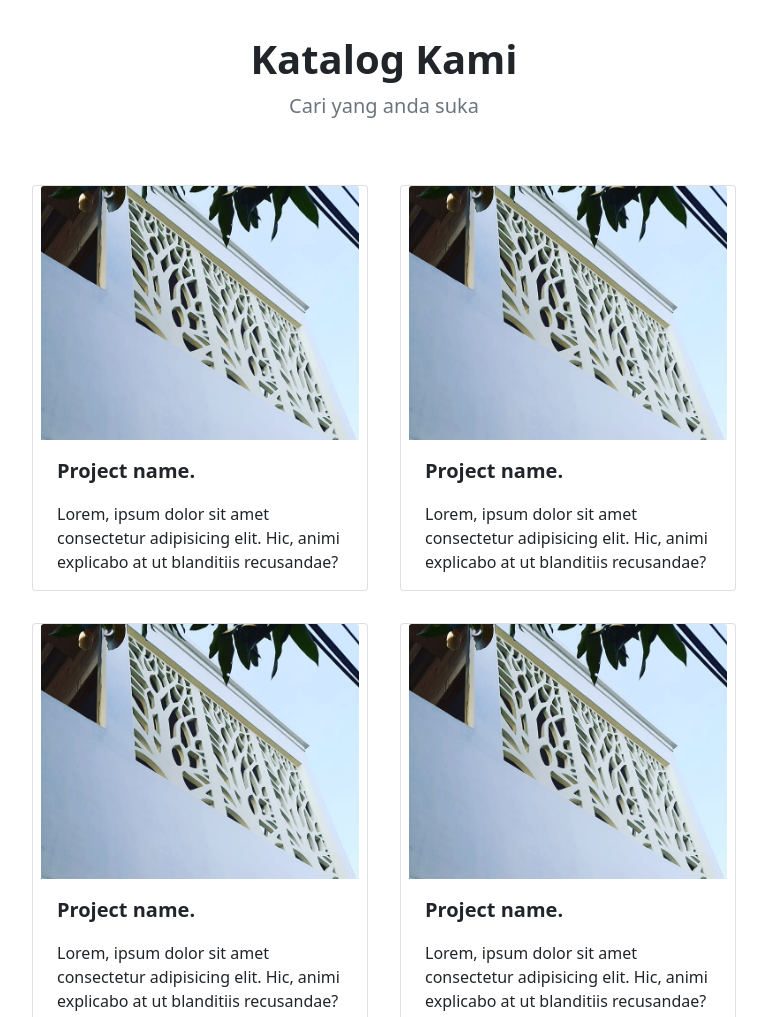
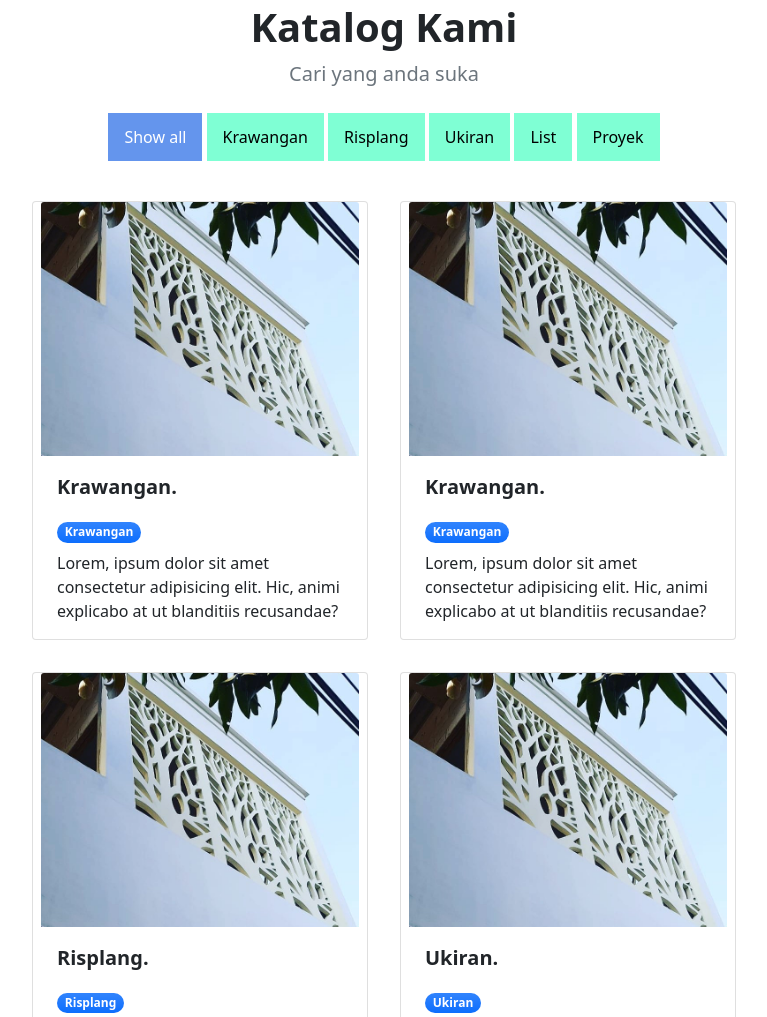
Before and after one commit to Aryaw1jaya/tigadaragypsum, a plain HTML site: page product.html in a window 1280 px wide. Shown: the part 117-1134 px from the top of the page, without its empty margins (256-1023 px from the left). Drawn offline with nearby package versions, Linux system fonts and the light colour scheme.

Commit message:
update all

```diff
--- /dev/null
+++ b/css/filter.css
@@ -0,0 +1,30 @@
+.filterDiv {
+    float: left;
+    display: none;
+  }
+
+  .show {
+    display: block;
+  }
+
+  .container {
+    overflow: hidden;
+  }
+
+  /* Style the buttons */
+  .btnn {
+    border: none;
+    outline: none;
+    padding: 12px 16px;
+    background-color: aquamarine;
+    cursor: pointer;
+  }
+
+  .btnn:hover {
+    background-color: cornflowerblue;
+  }
+
+  .btnn.active {
+    background-color: cornflowerblue;
+    color: white;
+  }
--- a/js/scripts.js
+++ b/js/scripts.js
@@ -5,3 +5,46 @@
 */
 // This file is intentionally blank
 // Use this file to add JavaScript to your project
+
+filterSelection("all")
+function filterSelection(c) {
+  var x, i;
+  x = document.getElementsByClassName("filterDiv");
+  if (c == "all") c = "";
+  for (i = 0; i < x.length; i++) {
+    w3RemoveClass(x[i], "show");
+    if (x[i].className.indexOf(c) > -1) w3AddClass(x[i], "show");
+  }
+}
+
+function w3AddClass(element, name) {
+  var i, arr1, arr2;
+  arr1 = element.className.split(" ");
+  arr2 = name.split(" ");
+  for (i = 0; i < arr2.length; i++) {
+    if (arr1.indexOf(arr2[i]) == -1) {element.className += " " + arr2[i];}
+  }
+}
+
+function w3RemoveClass(element, name) {
+  var i, arr1, arr2;
+  arr1 = element.className.split(" ");
+  arr2 = name.split(" ");
+  for (i = 0; i < arr2.length; i++) {
+    while (arr1.indexOf(arr2[i]) > -1) {
+      arr1.splice(arr1.indexOf(arr2[i]), 1);
+    }
+  }
+  element.className = arr1.join(" ");
+}
+
+// Add active class to the current button (highlight it)
+var btnContainer = document.getElementById("myBtnContainer");
+var btns = btnContainer.getElementsByClassName("btnn");
+for (var i = 0; i < btns.length; i++) {
+  btns[i].addEventListener("click", function(){
+    var current = document.getElementsByClassName("active");
+    current[0].className = current[0].className.replace(" active", "");
+    this.className += " active";
+  });
+}
--- a/product.html
+++ b/product.html
@@ -12,6 +12,7 @@
         <link href="https://cdn.jsdelivr.net/npm/bootstrap-icons@1.5.0/font/bootstrap-icons.css" rel="stylesheet" />
         <!-- Core theme CSS (includes Bootstrap)-->
         <link href="css/styles.css" rel="stylesheet" />
+        <link rel="stylesheet" href="css/filter.css">
     </head>
     <body class="d-flex flex-column h-100">
         <main class="flex-shrink-0">
@@ -32,51 +33,67 @@
             </nav>
             <!-- Page Content-->
             <section class="py-5">
-                <div class="container px-5 my-5">
-                    <div class="text-center mb-5">
+                <div class="container px-5 my-3">
+                    <div class="text-center mb-4">
                         <h1 class="fw-bolder">Katalog Kami</h1>
                         <p class="lead fw-normal text-muted mb-0">Cari yang anda suka</p>
                     </div>
+                    <div class="text-center mb-4 w-100">
+                      <div id="myBtnContainer">
+                        <button class="btnn active" onclick="filterSelection('all')"> Show all</button>
+                        <button class="btnn" onclick="filterSelection('krawangan')"> Krawangan</button>
+                        <button class="btnn" onclick="filterSelection('risplang')"> Risplang</button>
+                        <button class="btnn" onclick="filterSelection('ukiran')"> Ukiran</button>
+                        <button class="btnn" onclick="filterSelection('list')"> List</button>
+                        <button class="btnn" onclick="filterSelection('proyek')"> Proyek</button>
+                      </div>
+                    </div>
                     <div class="row gx-3 justify-content-center">
-                        <div class="card col-4 m-3" style="width: 21rem;">
+                        <div class="card col-4 m-3 filterDiv krawangan" style="width: 21rem;">
                             <img src="assets/img1.jpg" class="card-img-top" alt="Image 1">
                             <div class="card-body">
-                              <p class="fw-bold lead card-text">Project name.</p>
+                              <p class="fw-bold lead card-text">Krawangan.</p>
+                              <div class="badge bg-primary bg-gradient rounded-pill mb-2">Krawangan</div>
                               <p class="card-text">Lorem, ipsum dolor sit amet consectetur adipisicing elit. Hic, animi explicabo at ut blanditiis recusandae?</p>
                             </div>
                           </div>
-                          <div class="card col-4 m-3" style="width: 21rem;">
+                          <div class="card col-4 m-3 filterDiv krawangan" style="width: 21rem;">
                             <img src="assets/img1.jpg" class="card-img-top" alt="Image 1">
                             <div class="card-body">
-                              <p class="fw-bold lead card-text">Project name.</p>
+                              <p class="fw-bold lead card-text">Krawangan.</p>
+                              <div class="badge bg-primary bg-gradient rounded-pill mb-2">Krawangan</div>
                               <p class="card-text">Lorem, ipsum dolor sit amet consectetur adipisicing elit. Hic, animi explicabo at ut blanditiis recusandae?</p>
                             </div>
                           </div>
-                          <div class="card col-4 m-3" style="width: 21rem;">
+                          <div class="card col-4 m-3 filterDiv risplang" style="width: 21rem;">
                             <img src="assets/img1.jpg" class="card-img-top" alt="Image 1">
                             <div class="card-body">
-                              <p class="fw-bold lead card-text">Project name.</p>
+                              <p class="fw-bold lead card-text">Risplang.</p>
+                              <div class="badge bg-primary bg-gradient rounded-pill mb-2">Risplang</div>
                               <p class="card-text">Lorem, ipsum dolor sit amet consectetur adipisicing elit. Hic, animi explicabo at ut blanditiis recusandae?</p>
                             </div>
                           </div>
-                          <div class="card col-4 m-3" style="width: 21rem;">
+                          <div class="card col-4 m-3 filterDiv ukiran" style="width: 21rem;">
                             <img src="assets/img1.jpg" class="card-img-top" alt="Image 1">
                             <div class="card-body">
-                              <p class="fw-bold lead card-text">Project name.</p>
+                              <p class="fw-bold lead card-text">Ukiran.</p>
+                              <div class="badge bg-primary bg-gradient rounded-pill mb-2">Ukiran</div>
                               <p class="card-text">Lorem, ipsum dolor sit amet consectetur adipisicing elit. Hic, animi explicabo at ut blanditiis recusandae?</p>
                             </div>
                           </div>
-                          <div class="card col-4 m-3" style="width: 21rem;">
+                          <div class="card col-4 m-3 filterDiv ukiran" style="width: 21rem;">
                             <img src="assets/img1.jpg" class="card-img-top" alt="Image 1">
                             <div class="card-body">
-                              <p class="fw-bold lead card-text">Project name.</p>
+                              <p class="fw-bold lead card-text">Ukiran.</p>
+                              <div class="badge bg-primary bg-gradient rounded-pill mb-2">Ukiran</div>
                               <p class="card-text">Lorem, ipsum dolor sit amet consectetur adipisicing elit. Hic, animi explicabo at ut blanditiis recusandae?</p>
                             </div>
                           </div>
-                          <div class="card col-4 m-3" style="width: 21rem;">
+                          <div class="card col-4 m-3 filterDiv list" style="width: 21rem;">
                             <img src="assets/img1.jpg" class="card-img-top" alt="Image 1">
                             <div class="card-body">
-                              <p class="fw-bold lead card-text">Project name.</p>
+                              <p class="fw-bold lead card-text">List.</p>
+                              <div class="badge bg-primary bg-gradient rounded-pill mb-2">List</div>
                               <p class="card-text">Lorem, ipsum dolor sit amet consectetur adipisicing elit. Hic, animi explicabo at ut blanditiis recusandae?</p>
                             </div>
                           </div>
@@ -94,13 +111,11 @@
         <footer class="bg-dark py-4 mt-auto">
           <div class="container px-5">
               <div class="row align-items-center justify-content-between flex-column flex-sm-row">
-                    <div class="col-auto"><div class="small m-0 text-white">Copyright &copy; Your Website 2021</div></div>
-                    <div class="col-auto">
-                        <a class="link-light small" href="#!">Privacy</a>
+                  <div class="col-auto"><div class="small m-0 text-white">Copyright &copy; Tiga Dara Gypsum 2021</div></div>
+                  <div class="col-auto text-light">
+                      Visit Our Instagram
                       <span class="text-white mx-1">&middot;</span>
-                        <a class="link-light small" href="#!">Terms</a>
-                        <span class="text-white mx-1">&middot;</span>
-                        <a class="link-light small" href="#!">Contact</a>
+                      <a class="link-light small" href="https://www.instagram.com/tigadaragypsum/"><i class="bi-instagram"></i></a>
                   </div>
               </div>
           </div>
```
Also changed, not shown: about.html (+4 -6 lines), contact.html (+4 -6 lines), index.html (+3 -5 lines). Lines whose indentation alone changed are shown as unchanged.
